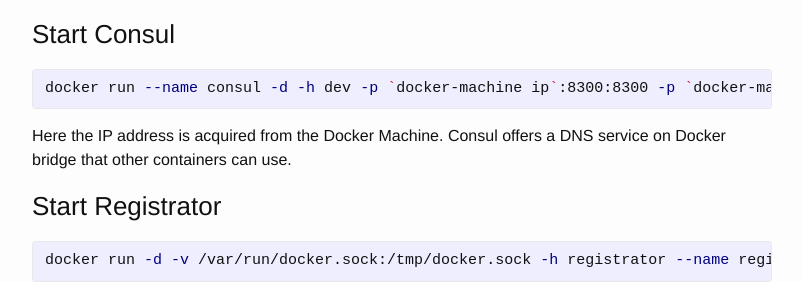
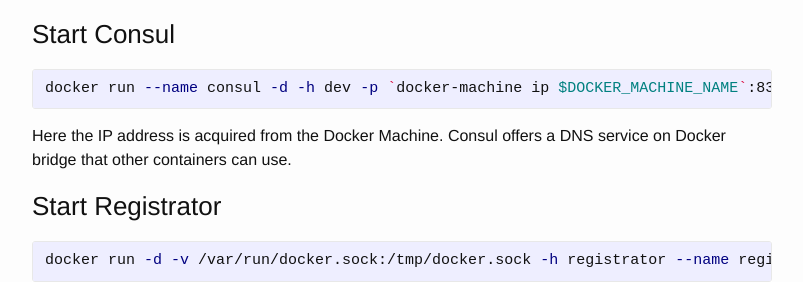
Before and after one commit to SirIle/sirile.github.io, a Jekyll site: the page built from _posts/2015-05-18-using-haproxy-and-consul-for-dynamic-service-discovery-on-docker.markdown, in a window 1280 px wide and 900 px high, scrolled down 4189 px. Shown: the part 180-462 px from the top of the window, without its empty margins (238-1041 px from the left). Built offline with Jekyll 4.4.1, drawn with Linux system fonts in a browser that asks for light colours; nearby versions of some CDN libraries; some of the changed text lies outside the part shown.

Commit message:
Updated docker-machine syntax to support 0.3.0.

```diff
--- a/_posts/2015-05-18-using-haproxy-and-consul-for-dynamic-service-discovery-on-docker.markdown
+++ b/_posts/2015-05-18-using-haproxy-and-consul-for-dynamic-service-discovery-on-docker.markdown
@@ -168,7 +168,7 @@ eval "$(docker-machine env dev)"
 ### Start Consul
 
 {% highlight bash %}
-docker run --name consul -d -h dev -p `docker-machine ip`:8300:8300 -p `docker-machine ip`:8301:8301 -p `docker-machine ip`:8301:8301/udp -p `docker-machine ip`:8302:8302 -p `docker-machine ip`:8302:8302/udp -p `docker-machine ip`:8400:8400 -p `docker-machine ip`:8500:8500 -p 172.17.42.1:53:53 -p 172.17.42.1:53:53/udp progrium/consul -server -advertise `docker-machine ip` -bootstrap-expect 1
+docker run --name consul -d -h dev -p `docker-machine ip $DOCKER_MACHINE_NAME`:8300:8300 -p `docker-machine ip $DOCKER_MACHINE_NAME`:8301:8301 -p `docker-machine ip $DOCKER_MACHINE_NAME`:8301:8301/udp -p `docker-machine ip $DOCKER_MACHINE_NAME`:8302:8302 -p `docker-machine ip $DOCKER_MACHINE_NAME`:8302:8302/udp -p `docker-machine ip $DOCKER_MACHINE_NAME`:8400:8400 -p `docker-machine ip $DOCKER_MACHINE_NAME`:8500:8500 -p 172.17.42.1:53:53 -p 172.17.42.1:53:53/udp progrium/consul -server -advertise `docker-machine ip $DOCKER_MACHINE_NAME` -bootstrap-expect 1
 {% endhighlight %}
 
 Here the IP address is acquired from the Docker Machine. Consul offers a DNS service on Docker bridge that other containers can use.
@@ -176,7 +176,7 @@ Here the IP address is acquired from the Docker Machine. Consul offers a DNS ser
 ### Start Registrator
 
 {% highlight bash %}
-docker run -d -v /var/run/docker.sock:/tmp/docker.sock -h registrator --name registrator gliderlabs/registrator consul://`docker-machine ip`:8500
+docker run -d -v /var/run/docker.sock:/tmp/docker.sock -h registrator --name registrator gliderlabs/registrator consul://`docker-machine ip $DOCKER_MACHINE_NAME`:8500
 {% endhighlight %}
 
 Registrator is responsible for registering (and de-registering) containers to Consul. It receives signals through the Docker socket, which is exposed to it.
@@ -253,7 +253,7 @@ HAProxy stats can be checked from port 1936, for example http://192.168.99.100:1
 
 ## Testing that things work
 
-Now you should be able to access the hello service from http://192.168.99.100/hello/v1. The correct IP can be checked with `docker-machine ip`.
+Now you should be able to access the hello service from http://192.168.99.100/hello/v1. The correct IP can be checked with `docker-machine ip $DOCKER_MACHINE_NAME`.
 
 Logs can be accessed through Docker with `docker logs rest`.
 
```
